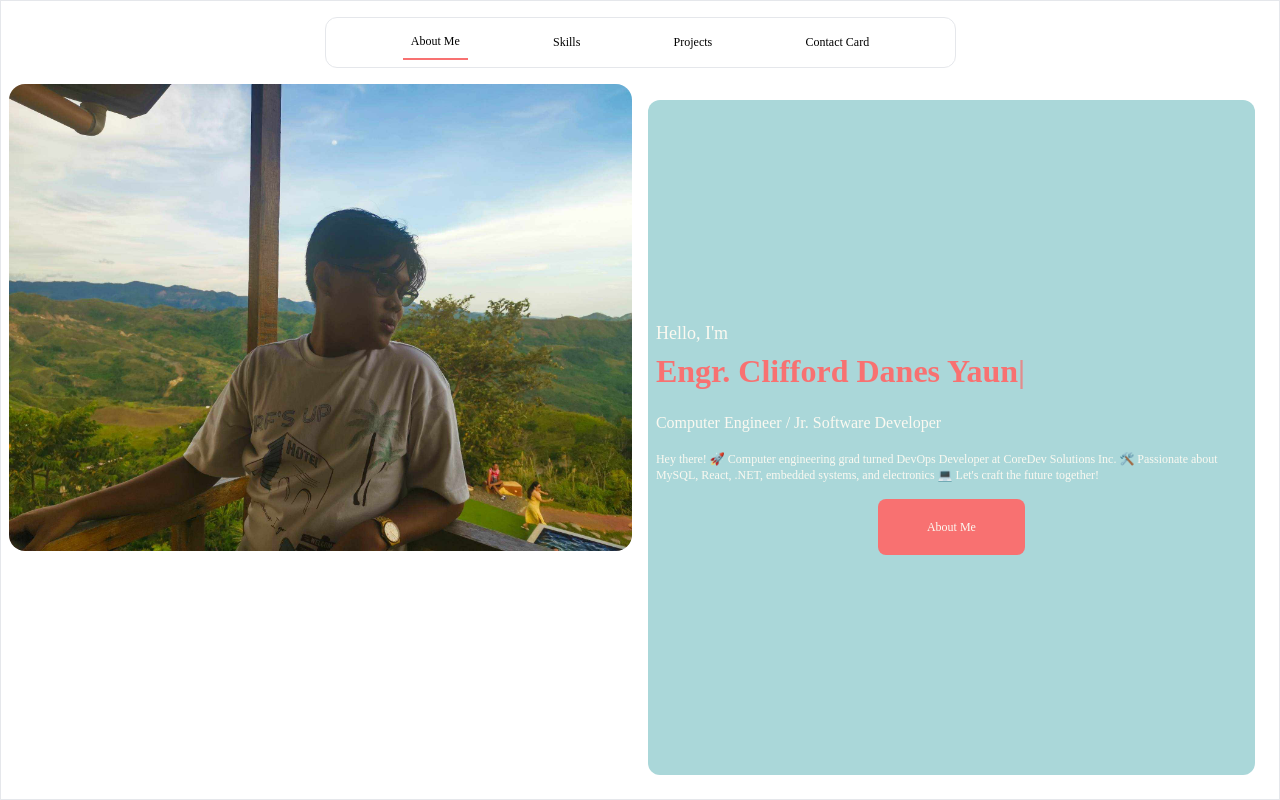
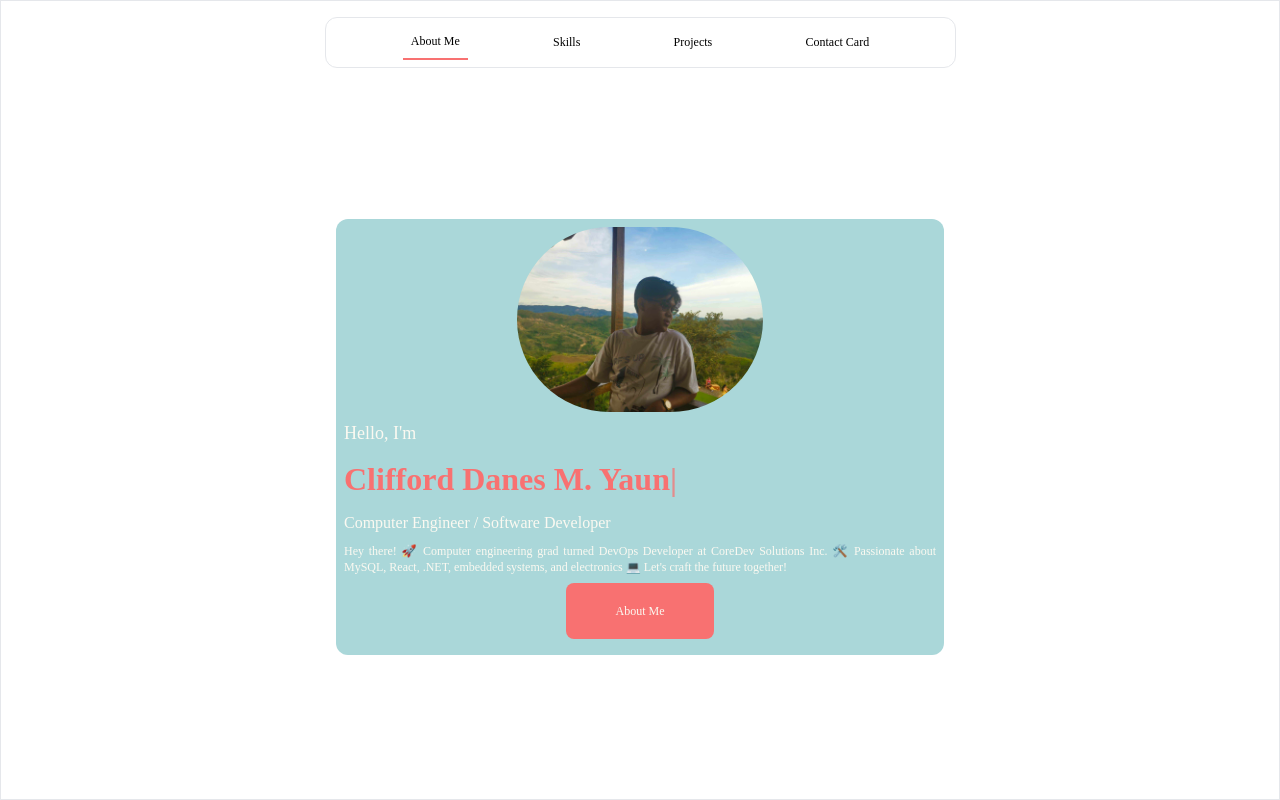
Before and after one commit to DanesYeun/portfolio, a React (Create React App) app: page / in a window 1280 px wide. Built offline with nearby package versions, Linux system fonts and the light colour scheme; a web font is replaced by a local one.

Commit message:
redid and readjusted about component

```diff
--- a/src/components/Content/About.jsx
+++ b/src/components/Content/About.jsx
@@ -4,6 +4,12 @@ import TypingAnimation from "../../assets/Animation/TypingAnimation";
 
 
 const About = () => {
+
+    const Profile = {
+        Name: 'Clifford Danes M. Yaun',
+        Position: 'Computer Engineer / Software Developer',
+        Bio: 'Hey there! 🚀 Computer engineering grad turned DevOps Developer at CoreDev Solutions Inc. 🛠️ Passionate about MySQL, React, .NET, embedded systems, and electronics 💻 Let\'s craft the future together!'
+    };
 
     const handleClick = async () => {
         const url = "/assets/files/Yaun Resume.pdf";
@@ -18,20 +24,21 @@ const About = () => {
         document.body.removeChild(link);
     };
 
+
     return(
-        <div className="flex flex-col md:flex-row h-full">
-            <div className="w-full h-full">
-                <img src={image} alt="photo" className="object-contain w-full h-auto rounded-2xl hover:transform hover:scale-95 transition duration-300 ease-in-out"/>
-            </div>
-            <div className="w-full h-full p-4">
-                <div className="bg-blue2 rounded-xl w-full h-full flex items-center p-2 text-white1">
-                    <div className="w-full">
+        <div className="flex flex-col items-center justify-center md:flex-row h-full">
+            <div className="max-w-screen-sm max-h-screen-sm p-4">
+                <div className="bg-blue2 rounded-xl w-full h-full flex flex-col items-center p-2 text-white1">
+                    <div className="flex justify-center w-1/2 h-1/2">
+                        <img src={image} alt="Photo" className="rounded-full w-5/6 hover:scale-150 transition duration-300 ease-in-out"/>
+                    </div>
+                    <div className="m-2 w-full h-full flex flex-col gap-y-2">
                         <h2>Hello, I'm</h2>
-                        <h1 className="text-red-400 mb-4">
-                            <TypingAnimation text={'Engr. Clifford Danes Yaun'}/>
+                        <h1 className="text-red-400">
+                            <TypingAnimation text={Profile.Name}/>
                         </h1>
-                        <h3 className="mb-4">Computer Engineer / Jr. Software Developer</h3>
-                        <body className="text-xs mb-4">Hey there! 🚀 Computer engineering grad turned DevOps Developer at CoreDev Solutions Inc. 🛠️ Passionate about MySQL, React, .NET, embedded systems, and electronics 💻 Let's craft the future together!</body>
+                        <h3>{Profile.Position}</h3>
+                        <body className="text-xs text-justify">{Profile.Bio}</body>
                         <div className="w-full flex justify-center">
                             <button
                                 className="bg-red-400 w-full md:w-1/4 h-14 rounded-lg hover:bg-blue-400 hover:transform hover:scale-125 duration-300 ease-in-out"
--- a/src/components/Content/Projects.jsx
+++ b/src/components/Content/Projects.jsx
@@ -25,15 +25,15 @@ const Projects = () => {
             <div className="border w-full md:w-3/4 bg-white1 rounded-xl h-full flex flex-col md:flex-row">
 
                 {/* sidebar */}
-                <div className="border-r h-full w-full md:w-1/4 flex justify-evenly md:grid md:grid-cols-1 px-2 py-6 space-y-2">
+                <div className="border-r h-full w-full md:w-1/4 flex justify-evenly items-center md:grid md:grid-cols-1 px-2 py-6 space-y-2">
                     <button
-                        className={`rounded-xl hover:bg-blue2 ${activeTab === 0 ? 'bg-blue1 text-white1' : ''}`}
+                        className={`rounded-xl hover:bg-blue2 h-1/4 ${activeTab === 0 ? 'bg-blue1 text-white1' : ''}`}
                         onClick={() => handleTabClick(0)}
                     >
                         Banana Hand Class Segregator
                     </button>
                     <button
-                        className={`rounded-xl hover:bg-blue2 ${activeTab === 1 ? 'bg-blue1 text-white1' : ''}`}
+                        className={`rounded-xl hover:bg-blue2 h-1/4 ${activeTab === 1 ? 'bg-blue1 text-white1' : ''}`}
                         onClick={() => handleTabClick(1)}
                     >
                         HRIS
--- a/src/pages/Mainpage.jsx
+++ b/src/pages/Mainpage.jsx
@@ -23,7 +23,7 @@ const Mainpage = () => {
             <div className="w-full h-14 flex justify-center mt-2 mb-4 overflow-hidden">
                 <Navbar activeTab={activeTab} setActiveTab={setActiveTab}/>
             </div>
-            <div className="w-full h-full flex-grow overflow-x-hidden md:overflow-hidden">
+            <div className="w-full h-full flex-grow">
                 {getContent(activeTab)}
             </div>
         </div>
```
Also changed, not shown: src/assets/styles/Global.css (line endings or trailing spaces).
